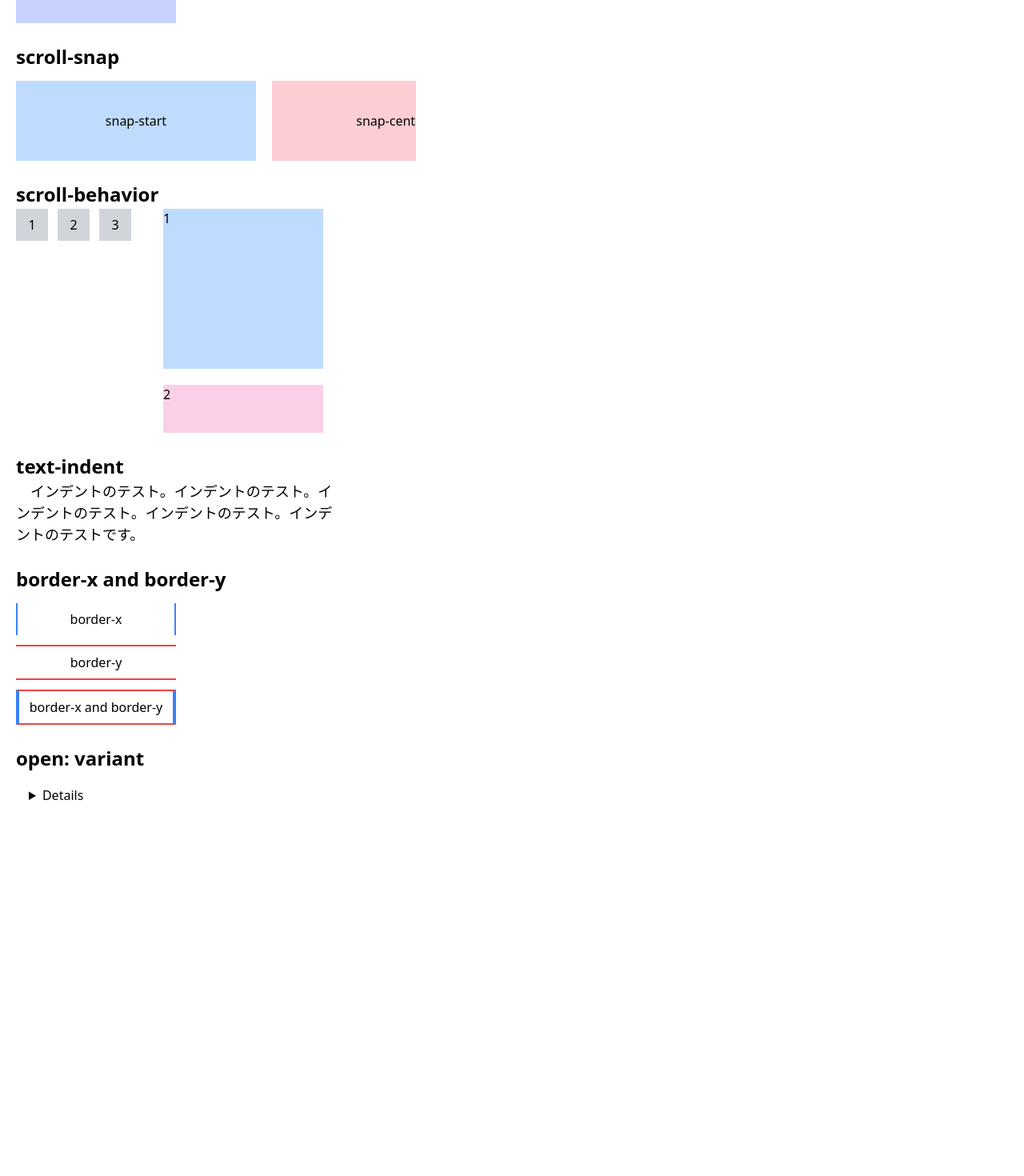
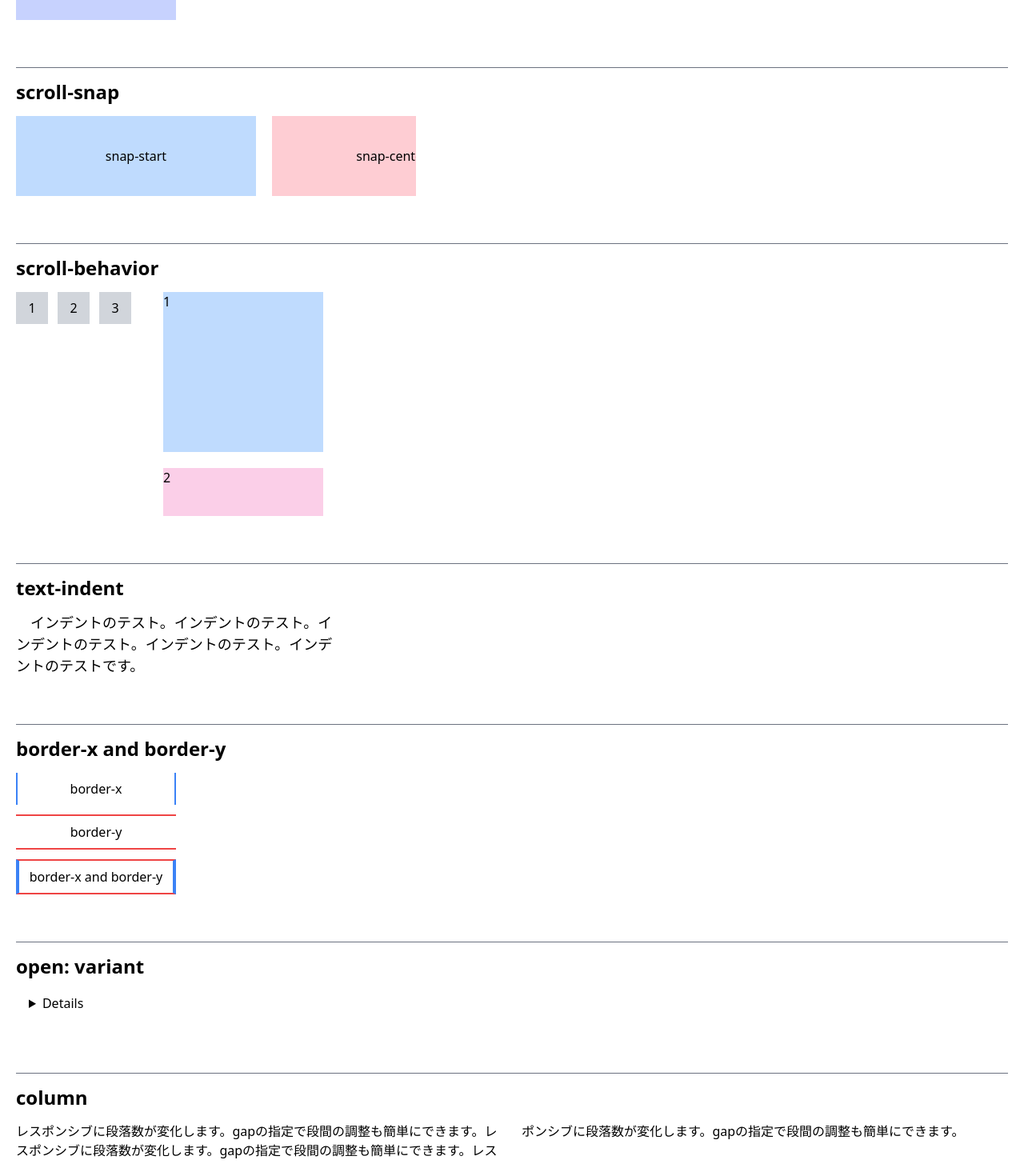
Before and after one commit to K-shigehito/tailwind3-preview, a Vue app: page / in a window 1280 px wide. Shown: the part 156-1626 px from the top of the page at 80% size. Before the commit the page ends 1182 px from the top, so only its background shows below. Built offline with nearby package versions, Linux system fonts and the light colour scheme.

Commit message:
feat: Columnの追加

```diff
--- a/src/App.vue
+++ b/src/App.vue
@@ -1,20 +1,28 @@
 <script setup lang="ts">
 import AspectRatio from './components/AspectRatio.vue';
 import Border from './components/Border.vue';
+import Column from './components/Column.vue';
+import OpenVariant from './components/OpenVariant.vue';
+import ScrollBehavior from './components/ScrollBehavior.vue';
 import ScrollSnap from './components/ScrollSnap.vue';
 import TextIndent from './components/TextIndent.vue';
-import OpenVariant from './components/OpenVariant.vue';
-import ScrollBehavior from './components/ScrollBehavior.vue';
 </script>
 
 <template>
   <div class="m-[20px]">
     <AspectRatio />
+    <div class="h-[60px] mb-[12px] border-b-[1px] border-gray-500"></div>
     <ScrollSnap />
+    <div class="h-[60px] mb-[12px] border-b-[1px] border-gray-500"></div>
     <ScrollBehavior />
+    <div class="h-[60px] mb-[12px] border-b-[1px] border-gray-500"></div>
     <TextIndent />
+    <div class="h-[60px] mb-[12px] border-b-[1px] border-gray-500"></div>
     <Border />
+    <div class="h-[60px] mb-[12px] border-b-[1px] border-gray-500"></div>
     <OpenVariant />
+    <div class="h-[60px] mb-[12px] border-b-[1px] border-gray-500"></div>
+    <Column />
   </div>
 </template>
 
--- a/src/components/AspectRatio.vue
+++ b/src/components/AspectRatio.vue
@@ -1,11 +1,10 @@
 <template>
-  <h2 class="mt-[24px] font-bold text-[24px]">aspect-ratio</h2>
+  <h2 class="mb-[12px] font-bold text-[24px]">aspect-ratio</h2>
   <div
     class="
       flex
       items-center
       justify-center
-      mt-[12px]
       w-[200px]
       aspect-[16/9]
       bg-indigo-200
--- a/src/components/Border.vue
+++ b/src/components/Border.vue
@@ -1,5 +1,5 @@
 <template>
-  <h2 class="mt-[24px] font-bold text-[24px]">border-x and border-y</h2>
+  <h2 class="font-bold text-[24px]">border-x and border-y</h2>
   <div
     class="mt-[12px] p-[8px] w-[200px] text-center border-x-2 border-x-blue-500"
   >
--- /dev/null
+++ b/src/components/Column.vue
@@ -0,0 +1,6 @@
+<template>
+  <h2 class="mb-[12px] font-bold text-[24px]">column</h2>
+  <div class="columns-md gap-x-6">
+    レスポンシブに段落数が変化します。gapの指定で段間の調整も簡単にできます。レスポンシブに段落数が変化します。gapの指定で段間の調整も簡単にできます。レスポンシブに段落数が変化します。gapの指定で段間の調整も簡単にできます。
+  </div>
+</template>
--- a/src/components/OpenVariant.vue
+++ b/src/components/OpenVariant.vue
@@ -1,5 +1,5 @@
 <template>
-  <h2 class="mt-[24px] font-bold text-[24px]">open: variant</h2>
+  <h2 class="font-bold text-[24px]">open: variant</h2>
   <details class="text-left m-[16px] open:text-red-500">
     <summary>Details</summary>
     Something small enough to escape casual notice.
--- a/src/components/ScrollBehavior.vue
+++ b/src/components/ScrollBehavior.vue
@@ -1,5 +1,5 @@
 <template>
-  <h2 class="mt-[24px] font-bold text-[24px]">scroll-behavior</h2>
+  <h2 class="mb-[12px] font-bold text-[24px]">scroll-behavior</h2>
   <div class="flex gap-[40px]">
     <nav class="flex gap-[12px] mb-[40px]">
       <a
--- a/src/components/ScrollSnap.vue
+++ b/src/components/ScrollSnap.vue
@@ -1,5 +1,5 @@
 <template>
-  <h2 class="mt-[24px] font-bold text-[24px]">scroll-snap</h2>
+  <h2 class="mb-[12px] font-bold text-[24px]">scroll-snap</h2>
   <div
     class="
       flex
@@ -7,7 +7,6 @@
       items-center
       overflow-x-auto
       w-[500px]
-      mt-[12px]
       snap-x snap-mandatory
     "
   >
--- a/src/components/TextIndent.vue
+++ b/src/components/TextIndent.vue
@@ -1,5 +1,5 @@
 <template>
-  <h2 class="mt-[24px] font-bold text-[24px]">text-indent</h2>
+  <h2 class="mb-[12px] font-bold text-[24px]">text-indent</h2>
   <div class="flex gap-[40px] w-[400px] text-[18px]">
     <div class="indent-[1em]">
       インデントのテスト。インデントのテスト。インデントのテスト。インデントのテスト。インデントのテストです。
```
